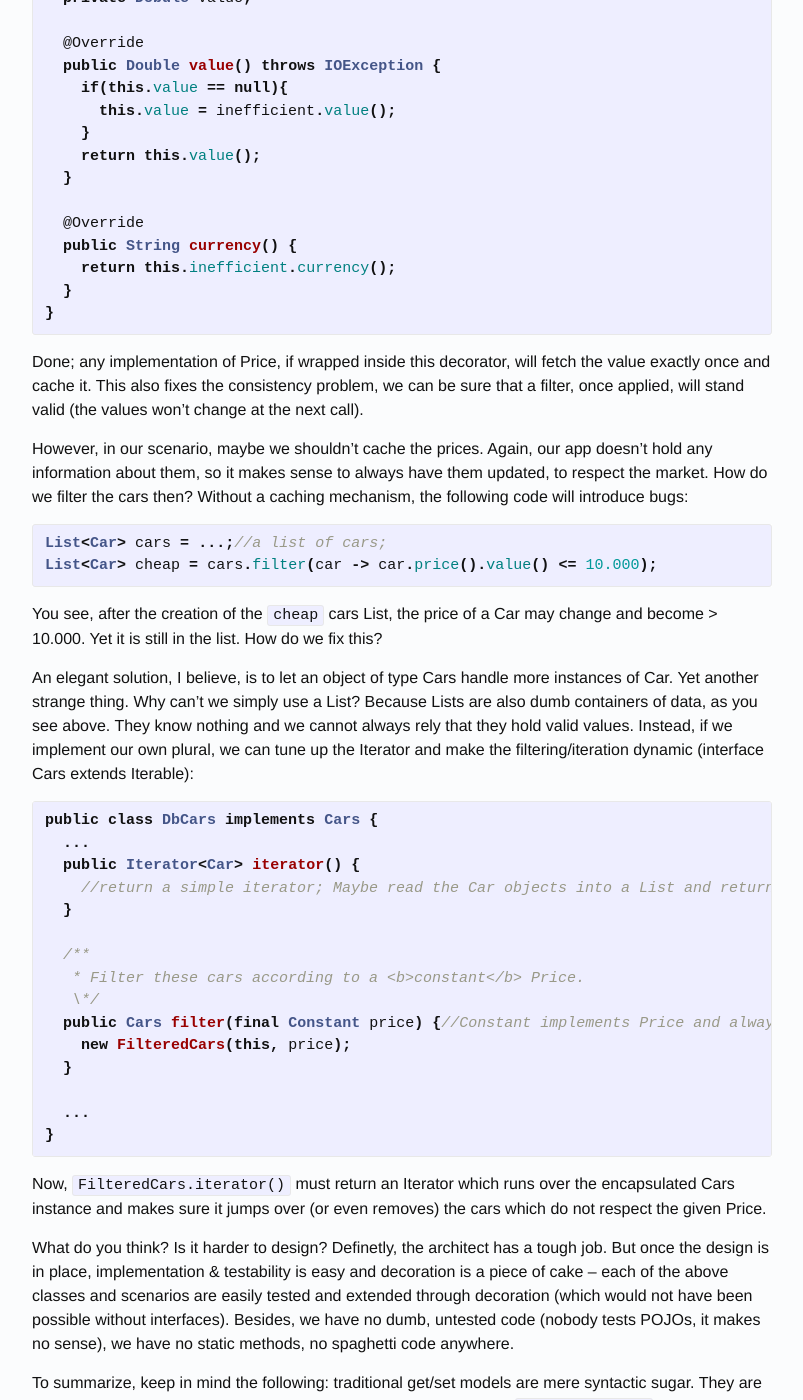
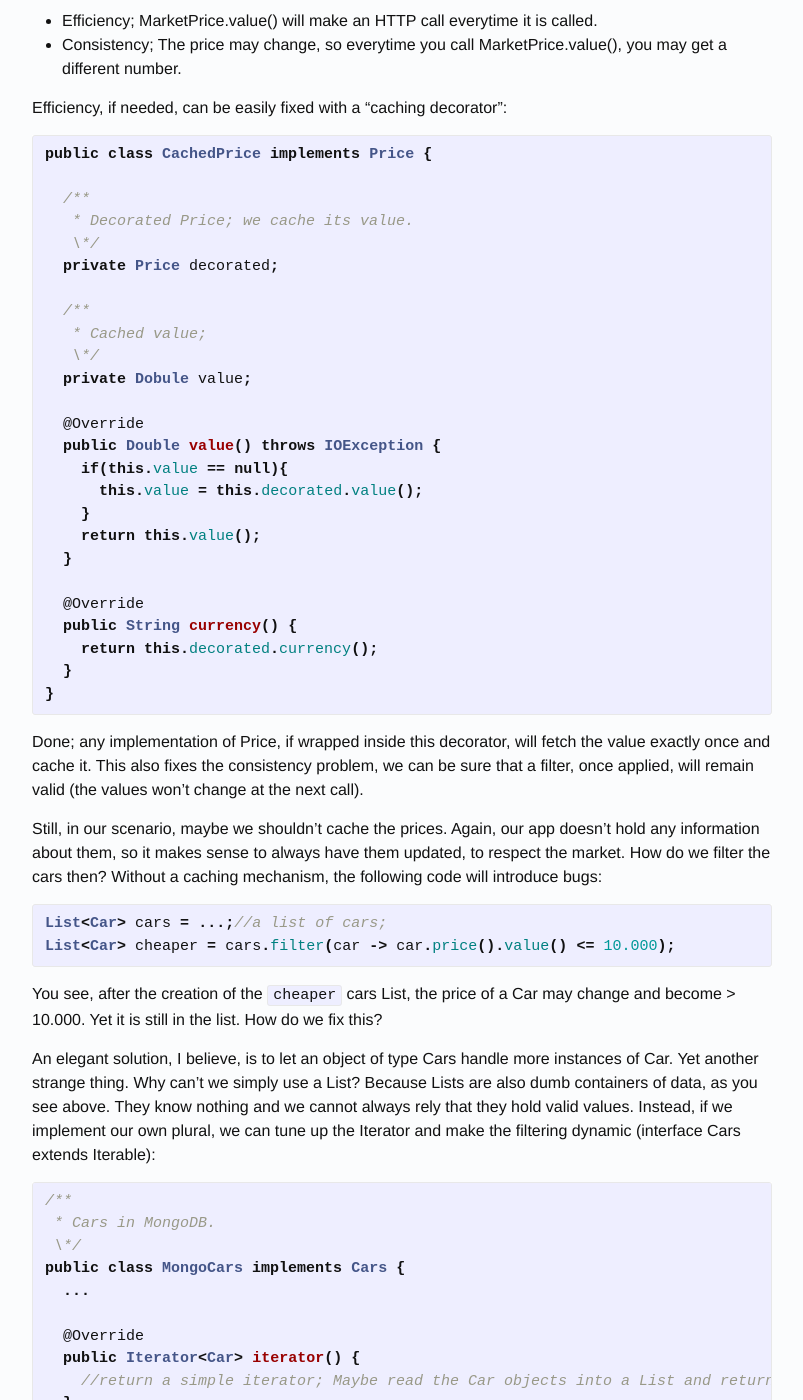
Before and after one commit to amihaiemil/amihaiemil.github.io, a Jekyll site: the page built from _posts/2017-11-04-but-how-do-you-work-without-a-model.markdown, in a window 1280 px wide and 1400 px high, scrolled down 2700 px. Shown: the whole window, without its empty margins (238-1041 px from the left). Built offline with Jekyll 4.4.1, drawn with Linux system fonts in a browser that asks for light colours; our own code applies the rules of GitHub Pages for plain Markdown files; comment, search, counter and statistics services are not loaded; some of the changed text lies outside the part shown.

Commit message:
without model

```diff
--- a/_posts/2017-11-04-but-how-do-you-work-without-a-model.markdown
+++ b/_posts/2017-11-04-but-how-do-you-work-without-a-model.markdown
@@ -1,6 +1,6 @@
 ---
 layout: post
-title: ""But how do you work without a model?""
+title: "\"But how do you work without a model?\""
 date: 2017-11-04
 tags: java oop design
 author: amihaiemil
@@ -20,13 +20,14 @@
 **the object's interface is the model!**
 
 <figure class="articleimg">
- <img src="{{page.image}}" alt="A Mouse in the House">
+ <img src="{{page.image}}" alt="The Zoot Cat">
  <figcaption>
- Tom & Jerry - A Mouse in the House, by  William Hanna and Joseph Barbera
+ Tom & Jerry - The Zoot Cat, by  William Hanna and Joseph Barbera
  </figcaption>
 </figure>
 
- I already wrote about how I [animate](https://amihaiemil.github.io/2017/09/01/data-should-be-animated-not-represented.html) standard DTOs rather than parsing them and shoving the data into a dead POJO. But let's see a different example.
+ I already wrote about how I [animate](https://amihaiemil.github.io/2017/09/01/data-should-be-animated-not-represented.html) standard DTOs rather than parsing them and shoving the data into a dead POJO. Now let's see a more
+ elaborated example.
 
 Check the following class:
 
@@ -76,16 +77,17 @@
 }
 {% endhighlight %}
 
-It looks strange, right? We don't have the prices of the Cars that our app is working with. Neither do
-we want to hardcode them somewhere. So, there is class MarketPrice which fetches the Car's price from a
-3rd-party webservice... the Price fetches itself.
+It looks strange, doesn't it? We don't have the prices of the Cars that our app is working with, neither do we want to hardcode them somewhere. So, there is class MarketPrice which fetches a Car's price from a 3rd-party webservice... the Price fetches itself.
 
-It doesn't look OK because we were thaught that the objects in our code must respect the real-life entities they represent. Since the price is a lifeless, even abstract, concept, we were thaught to represent it as a get/set bag of data -- that HTTP call is not its job, it's the job of a "controller". As you know already, I think that this way of thinking leads to huge, unmaintainable software, where refactoring becomes impossible and code quality drops significatly with each new functionality.
+It doesn't look natural because we were taught that the objects in our code must respect the real-life entities they represent. Since the price is a lifeless, abstract concept, we were taught to represent it as a get/set bag of data -- that HTTP call is not its job, it's the job of a "controller". As you know already, I think that this way of thinking leads to huge, unmaintainable software, where refactoring becomes impossible and code quality drops significantly with each new functionality.
 
 The ``MarketPrice`` class would be used as follows:
 
 {% highlight java %}
-public class DbCar implements Car {
+/**
+ * Car storred in MongoDB.
+ \*/
+public class MongoCar implements Car {
 
     ...
 
@@ -98,14 +100,14 @@
 }
 {% endhighlight %}
 
-You see? The "business logic", which uses this Car does not care where the Price comes from, it only works with the model, the interface. But we automatically got rid of a static method somewhere, which would make the HTTP call and parse the output; that logic is encapsulated and easily tested with class MarketPrice.
+You see? The "business logic", which uses this Car does not care where the Price comes from, it only works with the model, the interface. However, we automatically got rid of a static method somewhere, which would make the HTTP call and parse the output; that logic is encapsulated and easily tested with class MarketPrice.
 
-Wait, we have at least 2 issues with this design:
+But wait, we have at least 2 issues with this design:
 
   * Efficiency; MarketPrice.value() will make an HTTP call everytime it is called.
-  * Consistency; The price may change, so everytime you call MarketPrice.value(), you may get a differnt number.
+  * Consistency; The price may change, so everytime you call MarketPrice.value(), you may get a different number.
 
-Efficiency can be easily fixed with a "caching decorator":
+Efficiency, if needed, can be easily fixed with a "caching decorator":
 
 {% highlight java %}
 public class CachedPrice implements Price {
@@ -123,36 +125,41 @@
   @Override
   public Double value() throws IOException {
     if(this.value == null){
-      this.value = inefficient.value();
+      this.value = this.decorated.value();
     }
     return this.value();
   }
 
   @Override
   public String currency() {
-    return this.inefficient.currency();
+    return this.decorated.currency();
   }
 }
 {% endhighlight %}
 
 Done; any implementation of Price, if wrapped inside this decorator, will fetch the value exactly once and cache it.
-This also fixes the consistency problem, we can be sure that a filter, once applied, will stand valid (the values won't change at the next call).
+This also fixes the consistency problem, we can be sure that a filter, once applied, will remain valid (the values won't change at the next call).
 
-However, in our scenario, maybe we shouldn't cache the prices. Again, our app doesn't hold any information about them,
+Still, in our scenario, maybe we shouldn't cache the prices. Again, our app doesn't hold any information about them,
 so it makes sense to always have them updated, to respect the market. How do we filter the cars then? Without a caching mechanism, the following code will introduce bugs:
 
 {% highlight java %}
 List<Car> cars = ...;//a list of cars;
-List<Car> cheap = cars.filter(car -> car.price().value() <= 10.000);
+List<Car> cheaper = cars.filter(car -> car.price().value() <= 10.000);
 {% endhighlight %}
 
-You see, after the creation of the ``cheap`` cars List, the price of a Car may change and become > 10.000. Yet it is still in the list. How do we fix this?
+You see, after the creation of the ``cheaper`` cars List, the price of a Car may change and become > 10.000. Yet it is still in the list. How do we fix this?
 
-An elegant solution, I believe, is to let an object of type Cars handle more instances of Car. Yet another strange thing. Why can't we simply use a List? Because Lists are also dumb containers of data, as you see above. They know nothing and we cannot always rely that they hold valid values. Instead, if we implement our own plural, we can tune up the Iterator and make the filtering/iteration dynamic (interface Cars extends Iterable<Car>):
+An elegant solution, I believe, is to let an object of type Cars handle more instances of Car. Yet another strange thing. Why can't we simply use a List? Because Lists are also dumb containers of data, as you see above. They know nothing and we cannot always rely that they hold valid values. Instead, if we implement our own plural, we can tune up the Iterator and make the filtering dynamic (interface Cars extends Iterable<Car>):
 
 {% highlight java %}
-public class DbCars implements Cars {
+/**
+ * Cars in MongoDB.
+ \*/
+public class MongoCars implements Cars {
   ...
+
+  @Override
   public Iterator<Car> iterator() {
     //return a simple iterator; Maybe read the Car objects into a List and return its iterator.
   }
@@ -160,6 +167,7 @@
   /**
    * Filter these cars according to a <b>constant</b> Price.
    \*/
+  @Override
   public Cars filter(final Constant price) {//Constant implements Price and always returns the same value.
     new FilteredCars(this, price);
   }
@@ -168,10 +176,18 @@
 }
 {% endhighlight %}
 
-Now, ``FilteredCars.iterator()`` must return an Iterator which runs over the encapsulated
-Cars instance and makes sure it jumps over (or even removes) the cars which do not respect the given Price.
+The cool iterator is the one returned by ``FilteredCars.iterator()``. It runs over the encapsulated
+Cars and makes sure it jumps over (or even removes) the cars which do not respect the given Price.
+The following code will always display the correct cars:
 
-What do you think? Is it harder to design? Definetly, the architect has a tough job. But once the design is in place, implementation & testability is easy and decoration is a piece of cake -- each of the above classes and scenarios are easily tested and extended through decoration (which would not have been possible without interfaces). Besides, we have no dumb, untested code (nobody tests POJOs, it makes no sense), we have no static methods, no spaghetti code anywhere.
+{% highlight java %}
+final Cars cars = ...;//some cars;
+for(final Car cheaper : cars.filter(new Constant(10.000))) {
+
+}
+{% endhighlight %}
+
+What do you think? Is it harder to design? Definetly, the architect has a tough job. But once the design is in place, implementation & testing is easy and decoration is a piece of cake -- each of the above classes are easily tested and extended through decoration (which would not have been possible without interfaces). Besides, we have no dumb, untested code (nobody tests POJOs), we have no static methods, no spaghetti code anywhere.
 
 To summarize, keep in mind the following: traditional get/set models are mere syntactic sugar. They are dead and cannot
 do anything for us. There is no difference between ``car.getPrice()`` and ``xml.getElement("price")`` -- any logic related to the price is still scattered around somewhere. Why shouldn't this logic be inside a live, smart object, which has an interface?
```
Also changed, not shown: other parts of _posts/2017-11-04-but-how-do-you-work-without-a-model.markdown (+1 -1 lines), images/zoot_cat.png (added).
